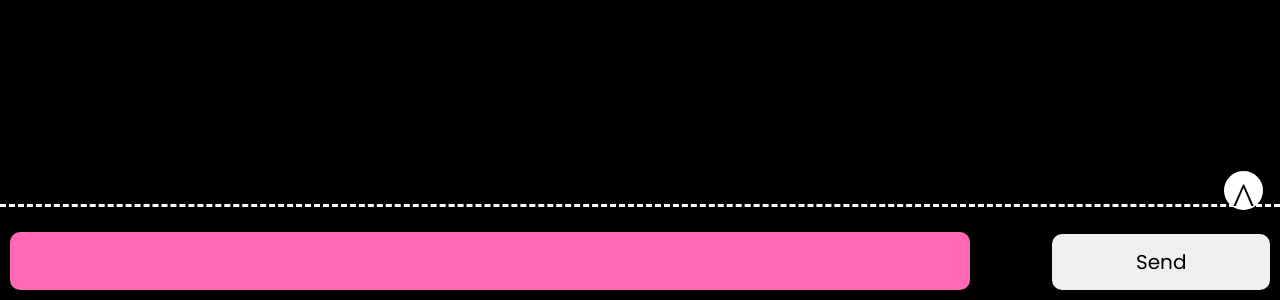
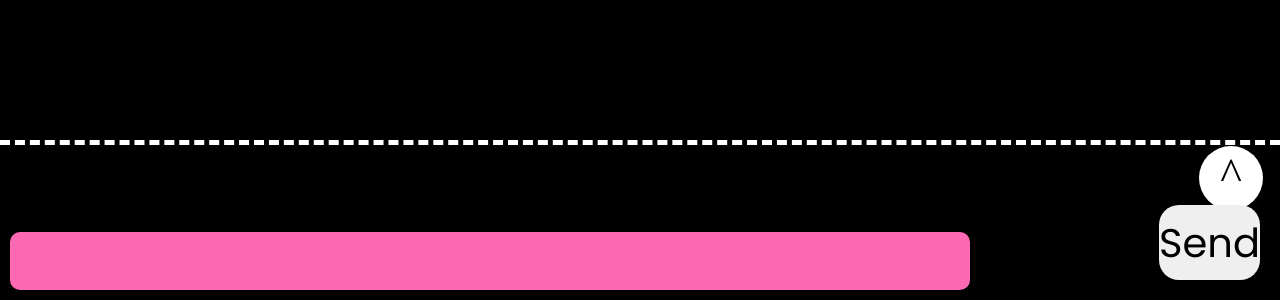
Before and after one commit to Siddhantsingh1230/Chat1.0, a plain HTML site: page index.html in a window 1280 px wide. Shown: the part 500-800 px from the top of the page. Drawn offline with nearby package versions, Linux system fonts and the light colour scheme.

Commit message:
Update index.html

```diff
--- a/index.html
+++ b/index.html
@@ -29,23 +29,23 @@
 
        color: black;
 
-       min-height: 56px;
+       min-height: 75px;
 
-       border-radius:10px;
+       border-radius:20px;
 
        border: none;
 
-       width:17vw ;
+       width:20 vw ;
 
        position: fixed;
 
-       bottom: 10px;
+       bottom: 20px;
 
-       font-size: 20px;
+       font-size: 40px;
 
        font-family: 'Poppins', sans-serif;
 
-       right: 10px;
+       right: 20px;
 
      }
 
@@ -63,21 +63,21 @@
 
       #msg {
 
-        min-height: 85vh;
+        min-height: 75vh;
 
-        max-height:85vh ;
+        max-height:75vh ;
 
         overflow-y: scroll;
 
         border-style: none none dashed none ;
 
-        border-width:0 0 3px 0;
+        border-width:0 0 5px 0;
 
         color:white;
 
-        font-size: 25px;
+        font-size: 36px;
 
-        padding: 12px;
+        padding: 20px;
 
         font-family: 'Poppins', sans-serif;
 
@@ -95,9 +95,9 @@
 
         position: fixed;
 
-        width: 35px;
+        width: 60px;
 
-        height: 35px;
+        height: 60px;
 
         text-align: center;
 
```
